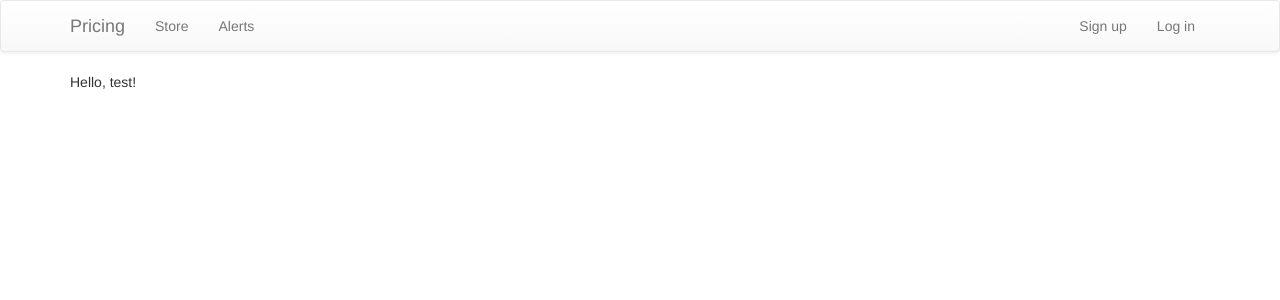
After one commit to orenjarrel/Price-Alerts, a Flask app: page /test in a window 1280 px wide. The commit adds this page. Shown: the top 300 px of the page. Run offline with Flask 2, Linux system fonts and the light colour scheme; some libraries are stand-ins or nearby versions.

```diff
--- a/src/app.py
+++ b/src/app.py
@@ -22,4 +22,9 @@ def home2():
 
 
 from src.models.users.views import user_blueprint
+from src.models.alerts.views import alert_blueprint
+from src.models.stores.views import store_blueprint
+
 app.register_blueprint(user_blueprint, url_prefix="/users")
+app.register_blueprint(alert_blueprint, url_prefix="/alerts")
+app.register_blueprint(store_blueprint, url_prefix="/stores")
--- /dev/null
+++ b/src/templates/base2.html
@@ -0,0 +1,40 @@
+<!DOCTYPE html>
+<html lang="en">
+<head>
+    <meta charset="UTF-8">
+    <title>Test Pricing</title>
+
+    {% include 'html_dependencies.html' %}
+</head>
+<body>
+
+
+<nav class="navbar navbar-default">
+    <div class ="container">
+        <div class="navbar-header">
+            <a class="navbar-brand" href="/" title="Home">Pricing</a>
+        </div>
+
+        <div id="navbar" class="navbar-collapse collapse">
+            <ul class="nav navbar-nav">
+                <li><a href="/store">Store</a></li>
+                <li><a href="/alerts">Alerts</a></li>
+            </ul>
+
+            <ul class="nav navbar-nav navbar-right">
+                <li><a href="/register">Sign up</a></li>
+                <li><a href="/login">Log in</a></li>
+            </ul>
+
+        </div>
+    </div>
+</nav>
+
+<div class="content container">
+    {% block content %}
+
+    {% endblock %}
+</div>
+
+</body>
+</html>
--- /dev/null
+++ b/src/templates/home2.html
@@ -0,0 +1,4 @@
+{% extends "base2.html" %}
+{% block content %}
+<p>Hello, test!</p>
+{% endblock %}
```
Also changed, not shown: src/models/alerts/views.py (+6 -1 lines), src/models/stores/views.py (+6 -1 lines), src/templates/base.html (+6 -6 lines).
